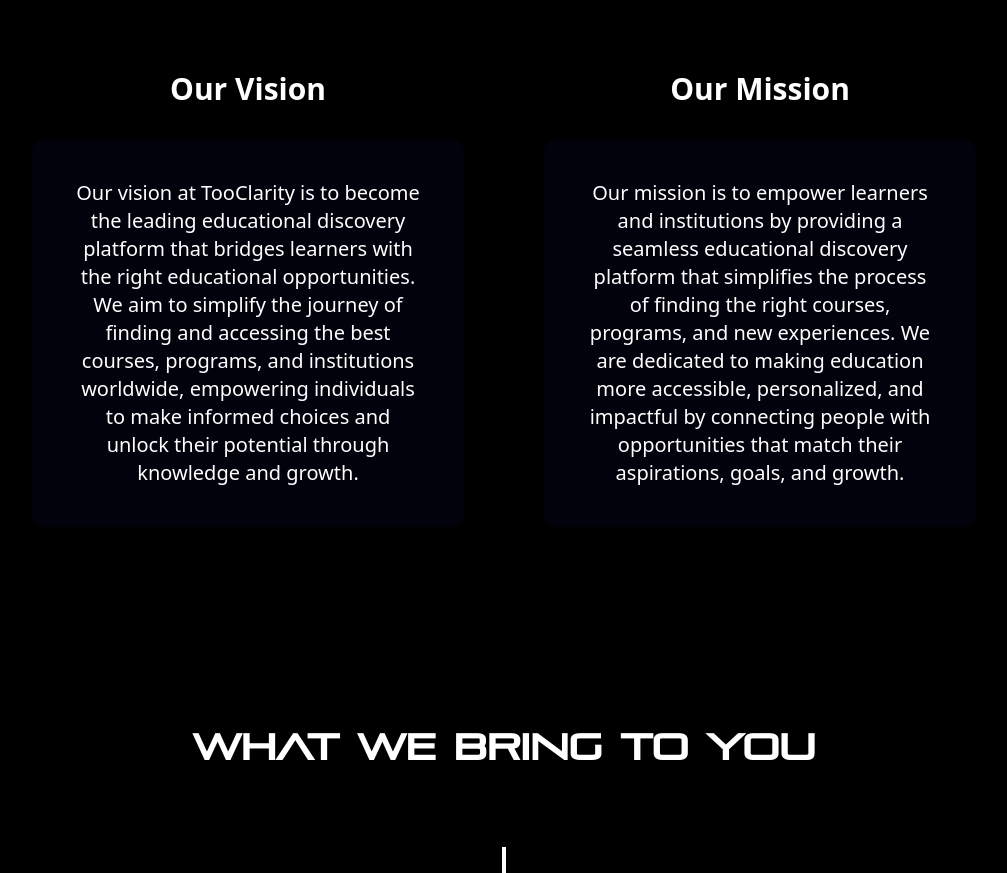
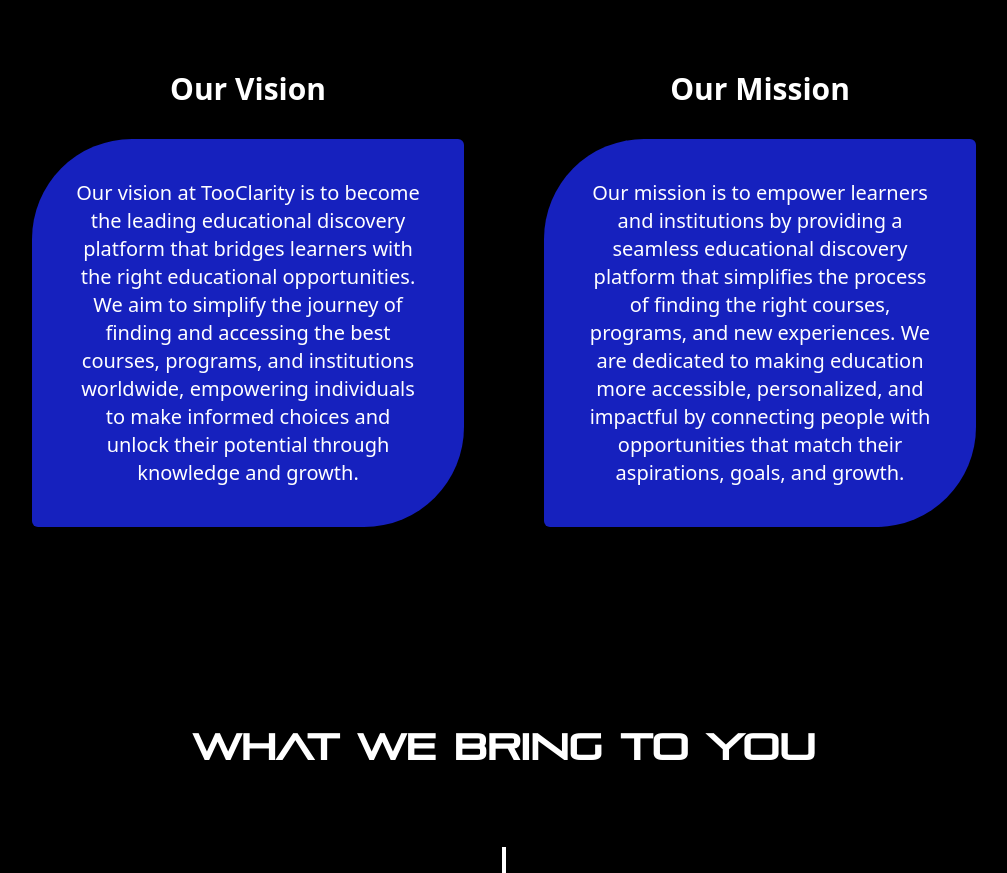
Before and after one commit to abinjustinkumaravel/tooclarity, a React (Create React App) app: page / in a window 1280 px wide. Shown: the part 1260-2133 px from the top of the page, without its empty margins (136-1143 px from the left). Built offline with nearby package versions, Linux system fonts and the light colour scheme.

Commit message:
Changed te v & m bg color

```diff
--- a/src/components/About.jsx
+++ b/src/components/About.jsx
@@ -19,14 +19,14 @@
       <div className='lg:w-[50%] md:p-10 font-sans '>
           {/* Vision Section */}
         <h2 className="text-2xl w-[100%] flex justify-center md:text-3xl font-semibold text-white mb-8">Our Vision</h2>
-        <p className="relative text-white text-lg md:text-xl text-center flex items-center mb-8 md:p-10 p-5 bg-[#04061f63] rounded-xl">
+        <p className="relative text-white text-lg md:text-xl text-center flex items-center mb-8 md:p-10 p-5 bg-[#1621be] rounded-md rounded-tl-[100px] rounded-br-[100px]">
         Our vision at TooClarity is to become the leading educational discovery platform that bridges learners with the right educational opportunities. We aim to simplify the journey of finding and accessing the best courses, programs, and institutions worldwide, empowering individuals to make informed choices and unlock their potential through knowledge and growth.
         </p>
       </div>
           {/* Mission Section */}
       <div className='lg:w-[50%] md:p-10 font-sans'>
         <h2 className="text-2xl md:text-3xl w-[100%] flex justify-center font-semibold text-white mb-8">Our Mission</h2>
-        <p className="text-white text-lg md:text-xl text-center flex items-center mb-8 md:p-10 p-5 bg-[#04061f63] rounded-xl">
+        <p className="text-white text-lg md:text-xl text-center flex items-center mb-8 md:p-10 p-5 bg-[#1621be] rounded-md rounded-tl-[100px] rounded-br-[100px]">
         Our mission is to empower learners and institutions by providing a seamless educational discovery platform that simplifies the process of finding the right courses, programs, and new experiences. We are dedicated to making education more accessible, personalized, and impactful by connecting people with opportunities that match their aspirations, goals, and growth.
         </p>
       </div>
```
